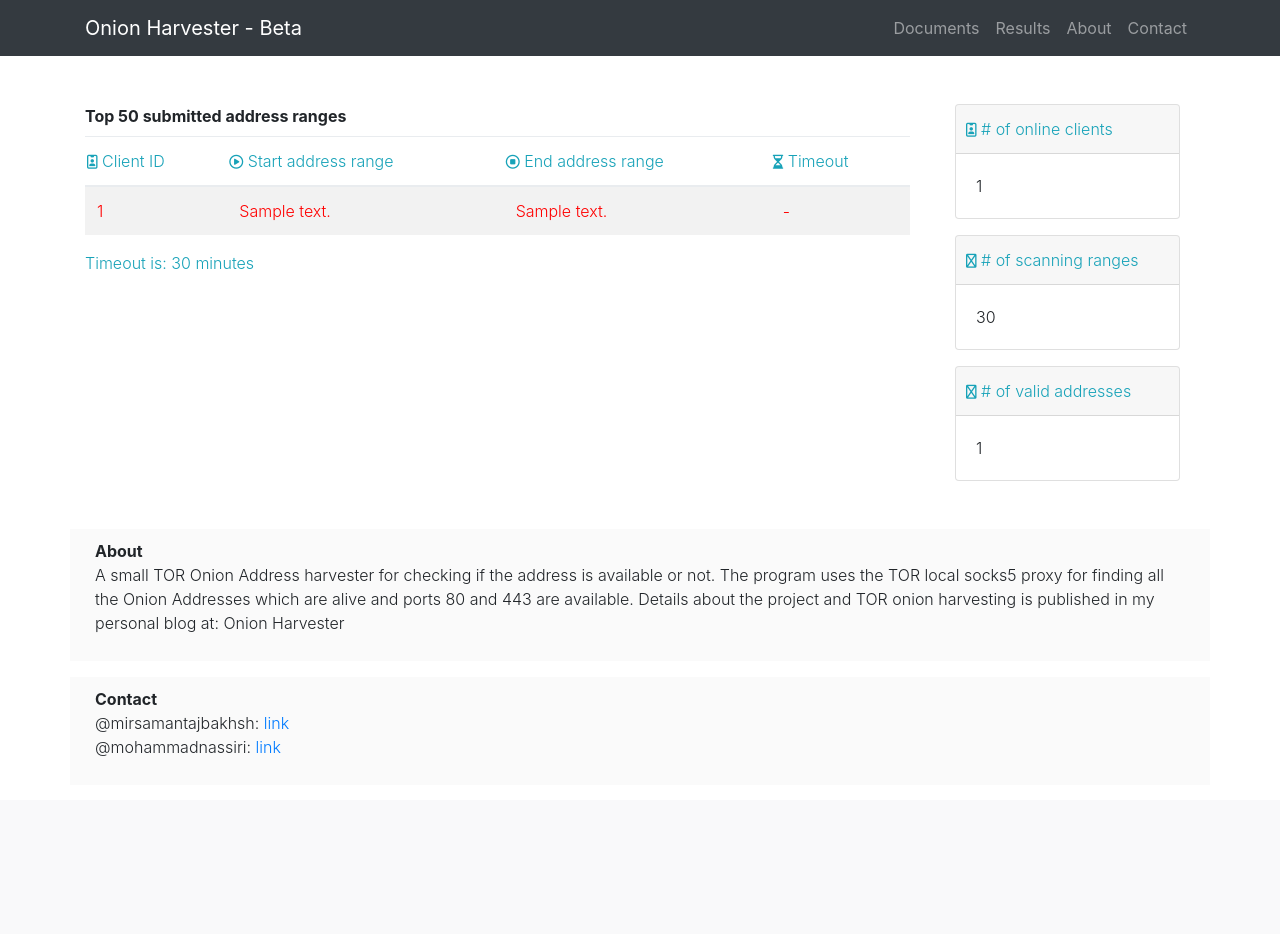
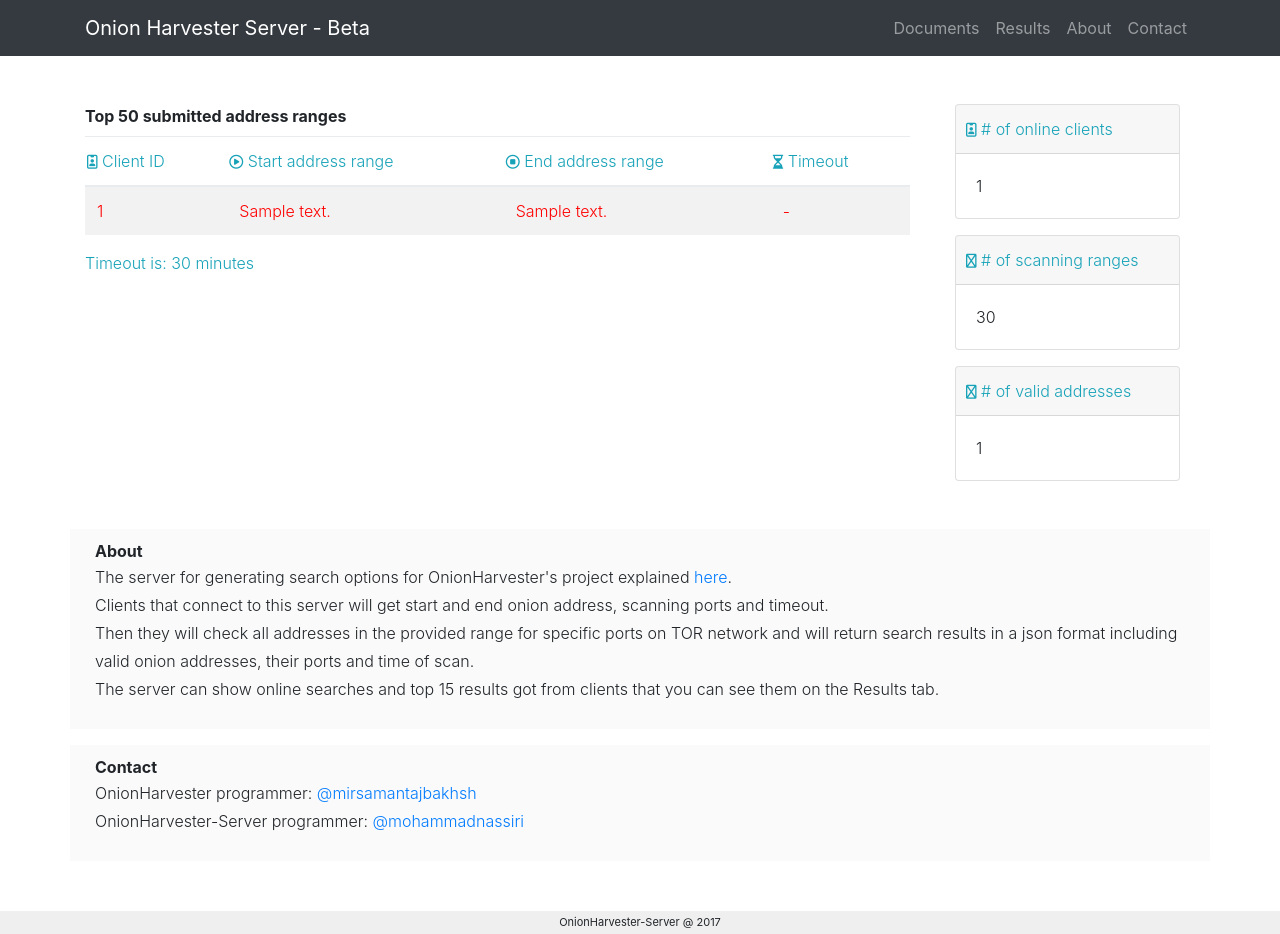
Before and after one commit to mirsamantajbakhsh/OnionHarvester-Server, a Django app: page /dispatcher/ in a window 1280 px wide. Before the commit the page ends 756 px from the top, so only its background shows below. Run offline with Django 3.2, Linux system fonts and the light colour scheme; tables that the repository leaves empty hold one stand-in row (values such as "Sample post"); some libraries are stand-ins or nearby versions.

Commit message:
templates edited.

```diff
--- a/dispatcher/static/css/style.css
+++ b/dispatcher/static/css/style.css
@@ -18,6 +18,19 @@ body {
     text-indent: -10px;
 }
 
+.section-text{
+    line-height: 28px
+}
+
+.footer{
+    clear: both;
+    background-color: #efefef;
+    padding: 3px 5px;
+    margin-top: 50px;
+    text-align: center;
+    font-size: 11px;
+}
+
 @media (min-width: 992px) {
     body {
         padding-top: 56px;
--- a/dispatcher/templates/partial/footer.html
+++ b/dispatcher/templates/partial/footer.html
@@ -1,4 +1,6 @@
 {% load static %}
+
+<div class="footer center">OnionHarvester-Server @ 2017</div>
 
 <!-- Bootstrap core JavaScript -->
 <script src="https://code.jquery.com/jquery-3.2.1.slim.min.js" integrity="sha384-KJ3o2DKtIkvYIK3UENzmM7KCkRr/rE9/Qpg6aAZGJwFDMVNA/GpGFF93hXpG5KkN" crossorigin="anonymous"></script>
--- a/dispatcher/templates/partial/nav.html
+++ b/dispatcher/templates/partial/nav.html
@@ -1,14 +1,14 @@
 <!-- Navigation -->
 <nav class="navbar navbar-expand-lg navbar-dark bg-dark fixed-top">
   <div class="container">
-    <a class="navbar-brand" href="/dispatcher">Onion Harvester - Beta</a>
+    <a class="navbar-brand" href="/dispatcher">Onion Harvester Server - Beta</a>
     <button class="navbar-toggler" type="button" data-toggle="collapse" data-target="#navbarResponsive" aria-controls="navbarResponsive" aria-expanded="false" aria-label="Toggle navigation">
       <span class="navbar-toggler-icon"></span>
     </button>
     <div class="collapse navbar-collapse" id="navbarResponsive">
       <ul class="navbar-nav ml-auto">
         <li class="nav-item">
-          <a class="nav-link" href="https://github.com/mirsamantajbakhsh/OnionHarvester" target="_blank">Documents</a>
+          <a class="nav-link" href="https://github.com/mohammadnassiri/OnionHarvester-Server" target="_blank">Documents</a>
         </li>
         <li class="nav-item">
           <a class="nav-link" href="/dispatcher/result">Results</a>
--- a/dispatcher/templates/pool/index.html
+++ b/dispatcher/templates/pool/index.html
@@ -69,7 +69,15 @@
             <div class="col-md-12 font-weight-bold clear">About</div>
             <div class="col-md-12">
                 <p class="section-text font-weight-light">
-                    A small TOR Onion Address harvester for checking if the address is available or not. The program uses the TOR local socks5 proxy for finding all the Onion Addresses which are alive and ports 80 and 443 are available. Details about the project and TOR onion harvesting is published in my personal blog at: Onion Harvester
+                    The server for generating search options for OnionHarvester's project explained <a href="https://github.com/mirsamantajbakhsh/OnionHarvester">here</a>.
+                    <br/>
+                    Clients that connect to this server will get start and end onion address, scanning ports and timeout.
+                    <br/>
+                    Then they will check all addresses in the provided range for specific ports on TOR network
+                    and will return search results in a json format including valid onion addresses, their ports and time of scan.
+                    <br/>
+                    The server can show online searches and top 15 results got from clients that you can
+                    see them on the Results tab.
                 </p>
             </div>
         </div>
@@ -77,9 +85,9 @@
             <div class="col-md-12 font-weight-bold">Contact</div>
             <div class="col-md-12">
                 <p class="section-text font-weight-light">
-                    @mirsamantajbakhsh: <a href="#">link</a>
+                    OnionHarvester programmer: <a href="https://github.com/mirsamantajbakhsh">@mirsamantajbakhsh</a>
                     <br>
-                    @mohammadnassiri: <a href="#">link</a>
+                    OnionHarvester-Server programmer: <a href="https://github.com/mohammadnassiri">@mohammadnassiri</a>
                 </p>
             </div>
         </div>
--- a/dispatcher/views.py
+++ b/dispatcher/views.py
@@ -21,7 +21,7 @@ def index(request):
         p.failed = False
         p.color = 'black'
         p.dis_time = "%02d:%02d" % (p.minutes, p.seconds)
-        if p.days > 0 or p.hours > 0 or p.minutes > timeout:
+        if p.days > 0 or p.hours > 0 or p.minutes >= timeout:
             p.failed = True
             p.color = 'red'
             p.dis_time = "-"
```
